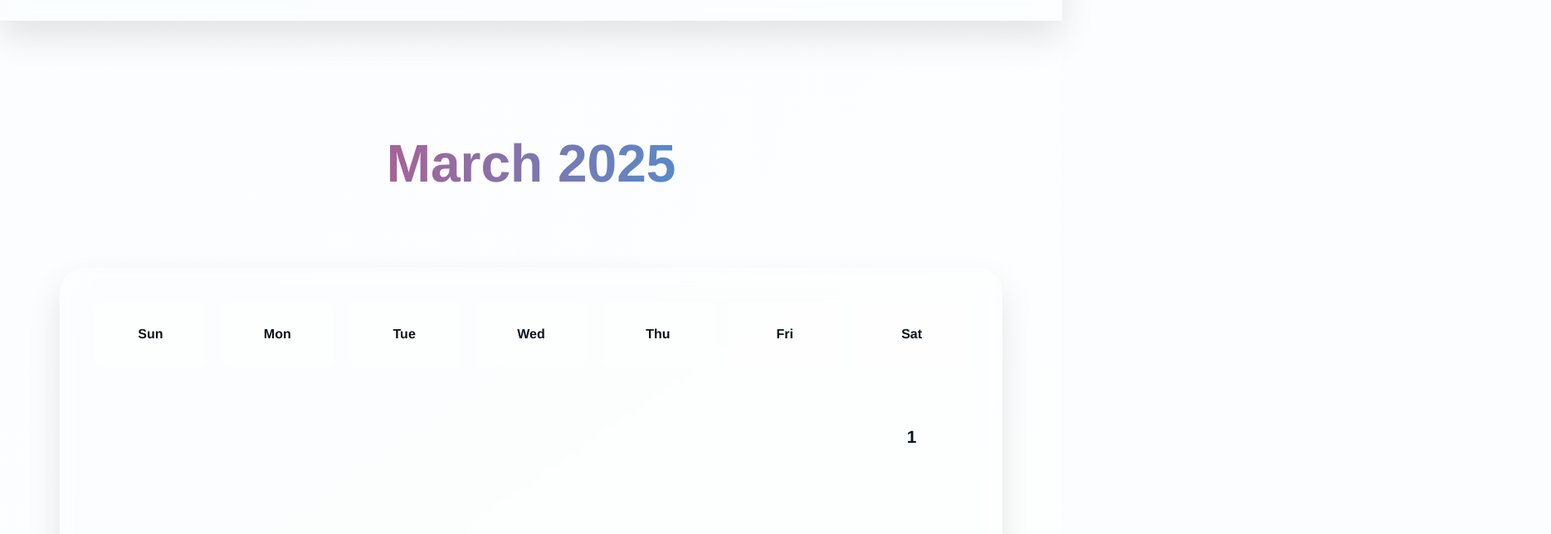
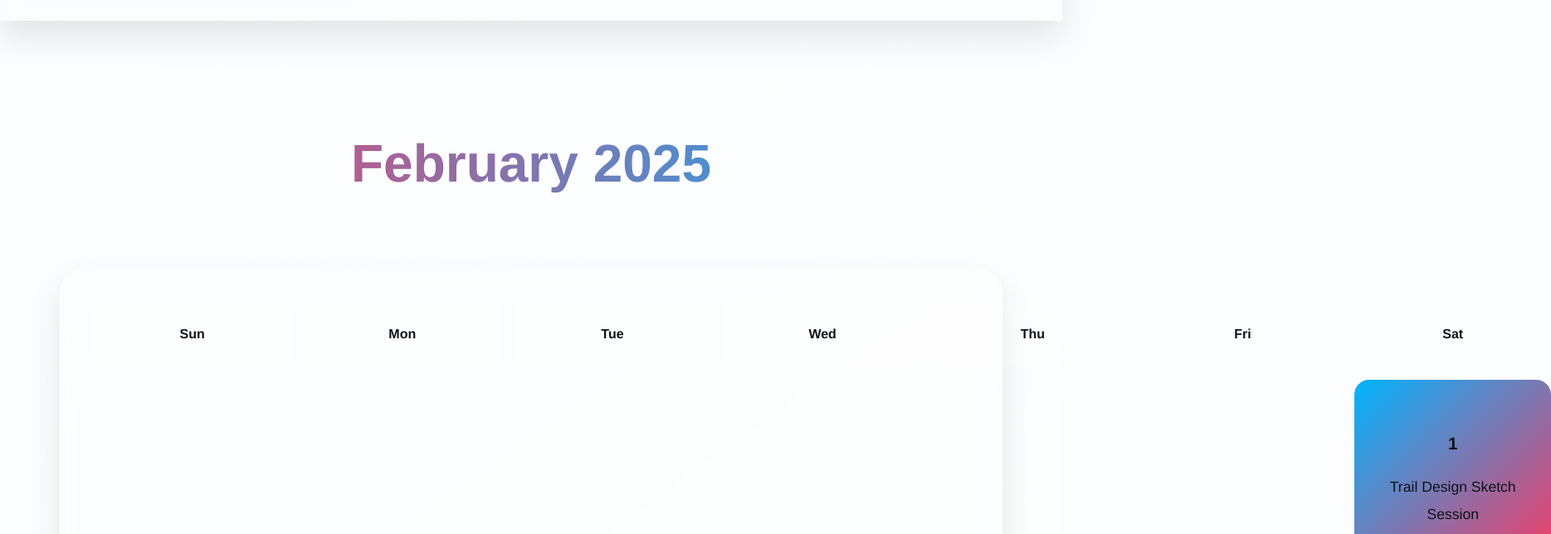
Before and after one commit to slyfox29/henry-quakenbush-site, a Next.js app: page /calendar in a window 1280 px wide. Shown: the part 80-724 px from the top of the page at 83% size, 1869 px wide, since content can reach past the window. Built offline with nearby package versions, Linux system fonts and the light colour scheme.

Commit message:
Update calendar.js

```diff
--- a/pages/calendar.js
+++ b/pages/calendar.js
@@ -2,16 +2,20 @@ import Layout from '../components/Layout';
 import events from '../data/events.json';
 
 export default function Calendar() {
-  const month = '2025-03'; // March 2025 as example
-  const daysInMonth = new Date(2025, 2, 0).getDate(); // 31 days
-  const firstDay = new Date(2025, 2, 1).getDay(); // Sunday = 0, etc.
+  const today = new Date('2025-02-22'); // Using your current date; replace with `new Date()` for real-time
+  const year = today.getFullYear();
+  const month = today.getMonth(); // 0-based (0 = Jan, 1 = Feb, etc.)
+  const monthName = today.toLocaleString('default', { month: 'long' });
+  const daysInMonth = new Date(year, month + 1, 0).getDate();
+  const firstDay = new Date(year, month, 1).getDay(); // Sunday = 0
   const days = Array.from({ length: daysInMonth }, (_, i) => i + 1);
   const blanks = Array(firstDay).fill(null);
+  const currentDay = today.getDate(); // 22 for Feb 22, 2025
 
   return (
     <Layout>
       <section className="calendar">
-        <h2 className="section-title illuminated">March 2025</h2>
+        <h2 className="section-title illuminated">{`${monthName} ${year}`}</h2>
         <div className="calendar-grid">
           {['Sun', 'Mon', 'Tue', 'Wed', 'Thu', 'Fri', 'Sat'].map((day) => (
             <div key={day} className="calendar-header">{day}</div>
@@ -20,10 +24,14 @@ export default function Calendar() {
             <div key={`blank-${i}`} className="calendar-day empty"></div>
           ))}
           {days.map((day) => {
-            const dateString = `${month}-${String(day).padStart(2, '0')}`;
+            const dateString = `${year}-${String(month + 1).padStart(2, '0')}-${String(day).padStart(2, '0')}`;
             const event = events.find((e) => e.date === dateString);
+            const isToday = day === currentDay;
             return (
-              <div key={day} className={`calendar-day ${event ? 'has-event' : ''}`}>
+              <div
+                key={day}
+                className={`calendar-day ${event ? 'has-event' : ''} ${isToday ? 'current-day' : ''}`}
+              >
                 <span className="day-number">{day}</span>
                 {event && <span className="event-title">{event.title}</span>}
               </div>
```
